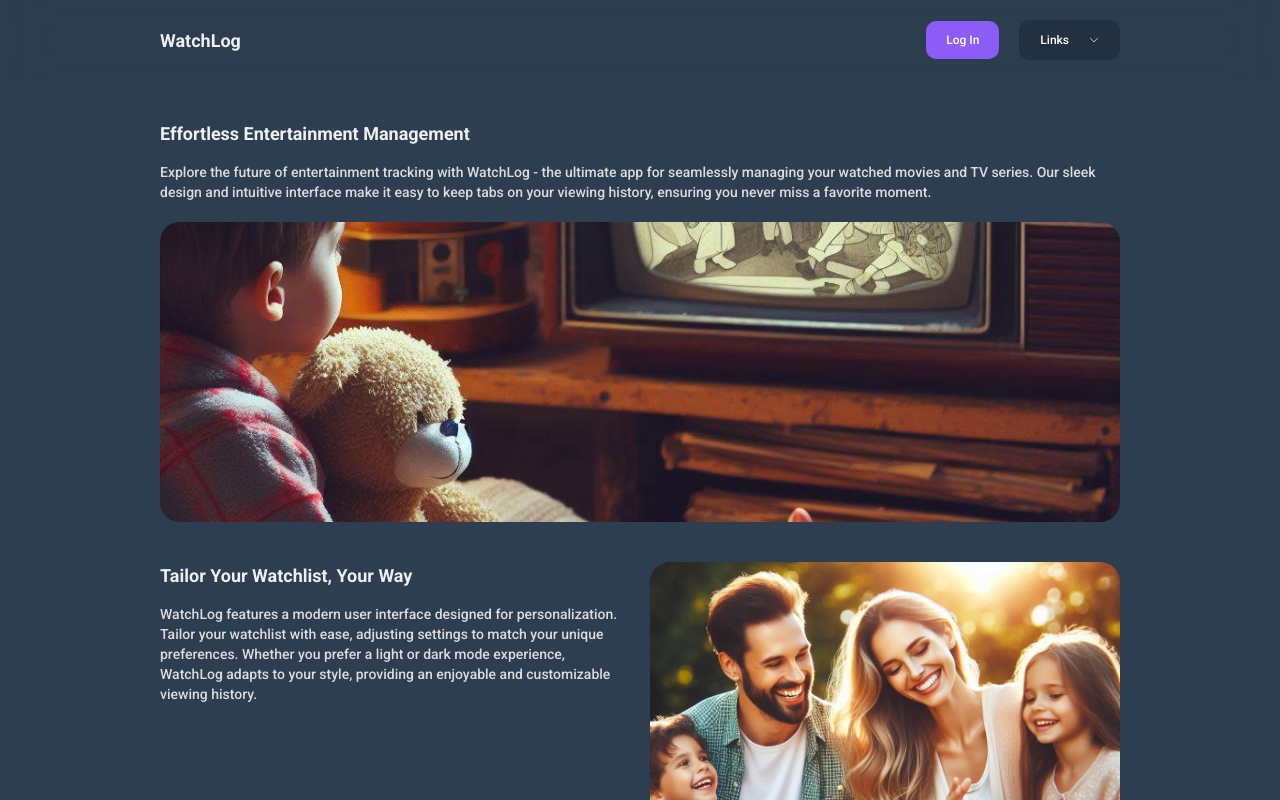
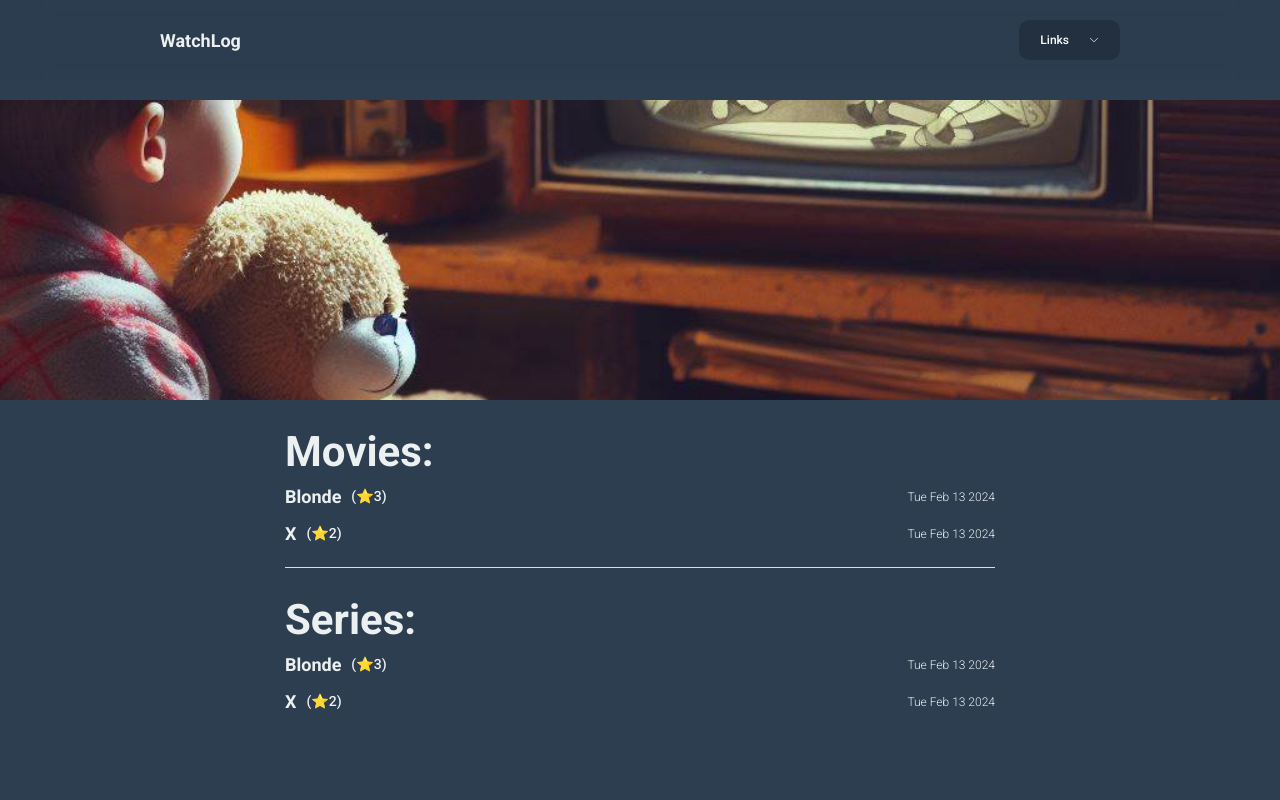
Before and after one commit to tasha-dev/watchlog, a Next.js app: page / in a window 1280 px wide. Shown: the top 800 px of the page. Built offline with nearby package versions, Linux system fonts and the light colour scheme.

Commit message:
completed logged in home page

```diff
--- a/app/store.ts
+++ b/app/store.ts
@@ -21,5 +21,5 @@ export const useTheme = create<themeStateType>((set) => ({
 }));
 
 export const useAuth = create<authStateType>(() => ({
-  loggedIn: false
+  loggedIn: true
 }))
--- /dev/null
+++ b/chunk/movieItemComponent.tsx
@@ -0,0 +1,25 @@
+// Codes by mahdi tasha
+// Importing part
+import { ReactNode } from "react";
+import TitleComponent from "./titleComponent";
+
+// Defining type of props
+interface propsType {
+  name: string;
+  score: number;
+  addedDate: Date;
+}
+
+// Creatnig and exporting movie item component as default
+export default function MovieItemComponent({name, score, addedDate}:propsType):ReactNode {
+  // Returning JSX
+  return (
+    <li className="flex items-center gap-[20px] flex-wrap justify-between">
+      <div className="flex items-center gap-[10px] flex-wrap">
+        <TitleComponent noMargin tier={1}>{name}</TitleComponent>
+        <TitleComponent noMargin tier={2}>(⭐{score})</TitleComponent>
+      </div>
+      <TitleComponent noMargin tier={3}>{addedDate.toDateString()}</TitleComponent>
+    </li>
+  );
+}
--- a/component/page/home/logged/loggedInHomePage.tsx
+++ b/component/page/home/logged/loggedInHomePage.tsx
@@ -5,15 +5,69 @@ import ContainerComponent from "@/chunk/containerComponent";
 import Image from "next/image";
 import mainImage from '@/public/img/page/home/firstSection/img-boy-tv.jpg';
 import TitleComponent from "@/chunk/titleComponent";
+import MovieItemComponent from "@/chunk/movieItemComponent";
+
+// Defining types
+interface dataType {
+  name: string;
+  score: number;
+  addedDate: Date;
+}
 
 // Creating and exporting logged in home page as default
 export default function LoggedInHomePage():ReactNode {
+  // Defining some dummy data
+  const movies:dataType[] = [{
+    name: 'Blonde',
+    score: 3,
+    addedDate: new Date()
+  }, {
+    name: 'X',
+    score: 2,
+    addedDate: new Date()
+  }];
+
+  const series:dataType[] = [{
+    name: 'Blonde',
+    score: 3,
+    addedDate: new Date()
+  }, {
+    name: 'X',
+    score: 2,
+    addedDate: new Date()
+  }];
+
   // Returning JSX
   return (
     <section>
       <Image width={1024} height={1024} alt="Image of a boy watching tv" src={mainImage.src} className="w-full h-[300px] object-cover" />
       <ContainerComponent size="small">
-        <TitleComponent noMargin tier={0}>Movies</TitleComponent>
+
+        <TitleComponent noMargin tier={0}>Movies:</TitleComponent>
+        <ul className="flex flex-col gap-[10px]">
+          {
+            movies.map((item:dataType) => (
+              <MovieItemComponent
+                name={item.name}
+                score={item.score}
+                addedDate={item.addedDate}
+              />
+            ))
+          }
+        </ul>
+        <div className="my-[20px] w-full h-[1px] dark:bg-lightBorder bg-darkBorder" />
+        <TitleComponent noMargin tier={0}>Series:</TitleComponent>
+        <ul className="flex flex-col gap-[10px]">
+          {
+            series.map((item:dataType) => (
+              <MovieItemComponent
+                name={item.name}
+                score={item.score}
+                addedDate={item.addedDate}
+              />
+            ))
+          }
+        </ul>
       </ContainerComponent>
     </section>
   );
```
